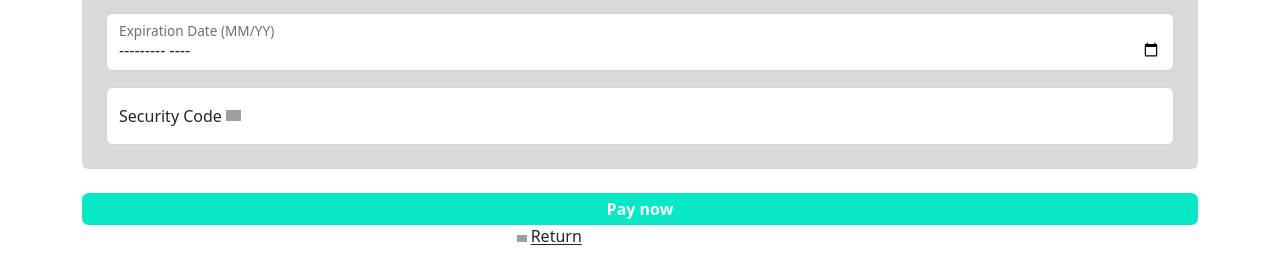
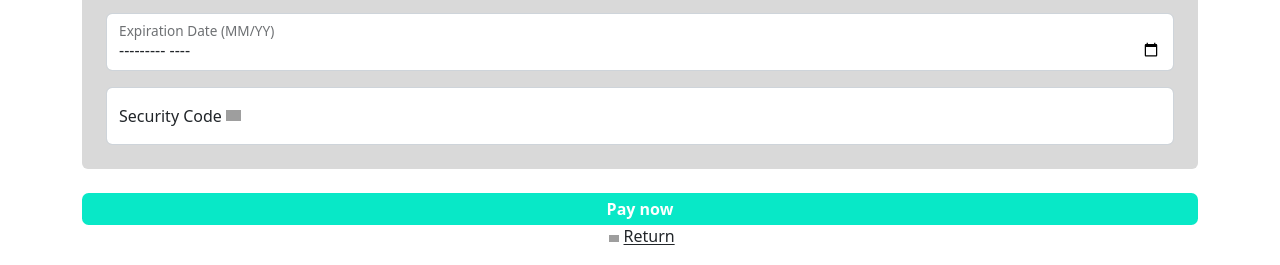
Before and after one commit to AlbertoRoGlez/Proyecto-Interfaces, a plain HTML site: page index.html in a window 1280 px wide. Shown: the part 1078-1343 px from the top of the page. Drawn offline with nearby package versions, Linux system fonts and the light colour scheme; grey boxes are pictures that could not be loaded.

Commit message:
terminado celular

```diff
--- a/index.html
+++ b/index.html
@@ -354,7 +354,7 @@
         </button>
       </div>
       <div class="row justify-content-center">
-        <div class="col-3" type="button">
+        <div class="col-3 text-center" type="button">
           <img
             class="img-fluid ms-1"
             style="width: 3vw; max-width: 10px; max-height: 10px"
```
